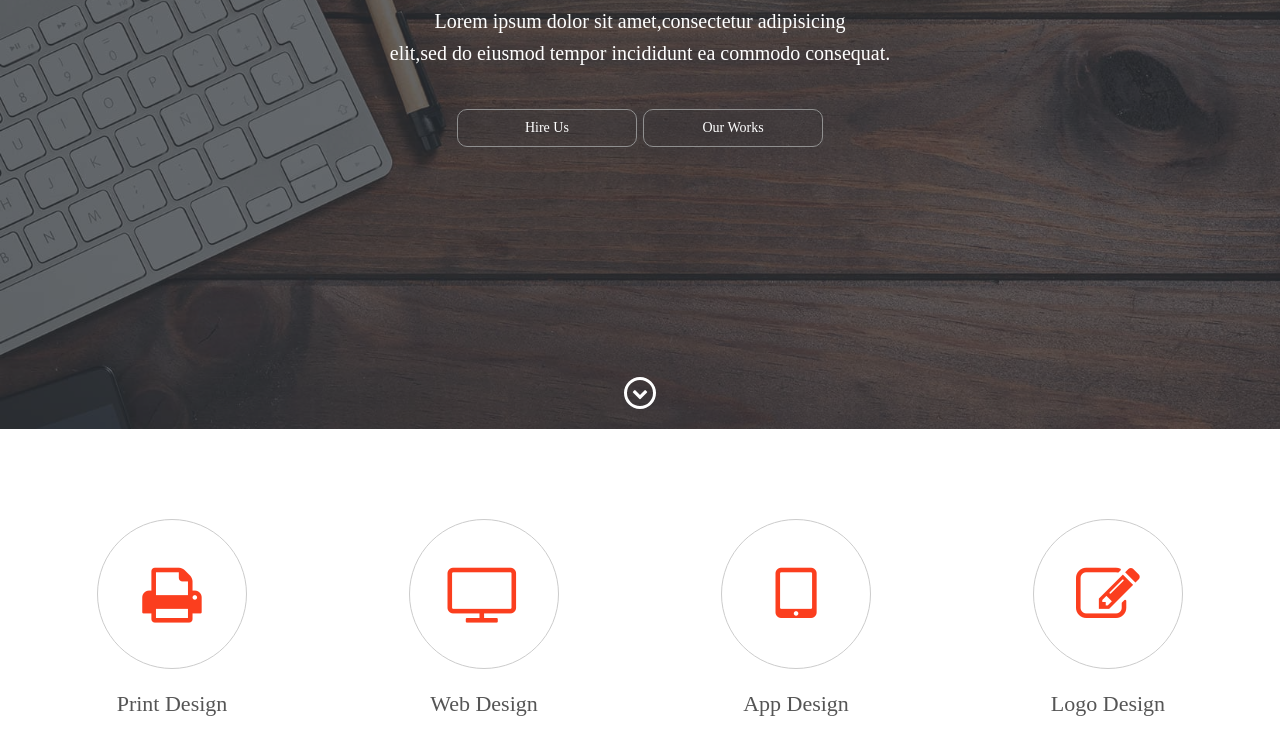
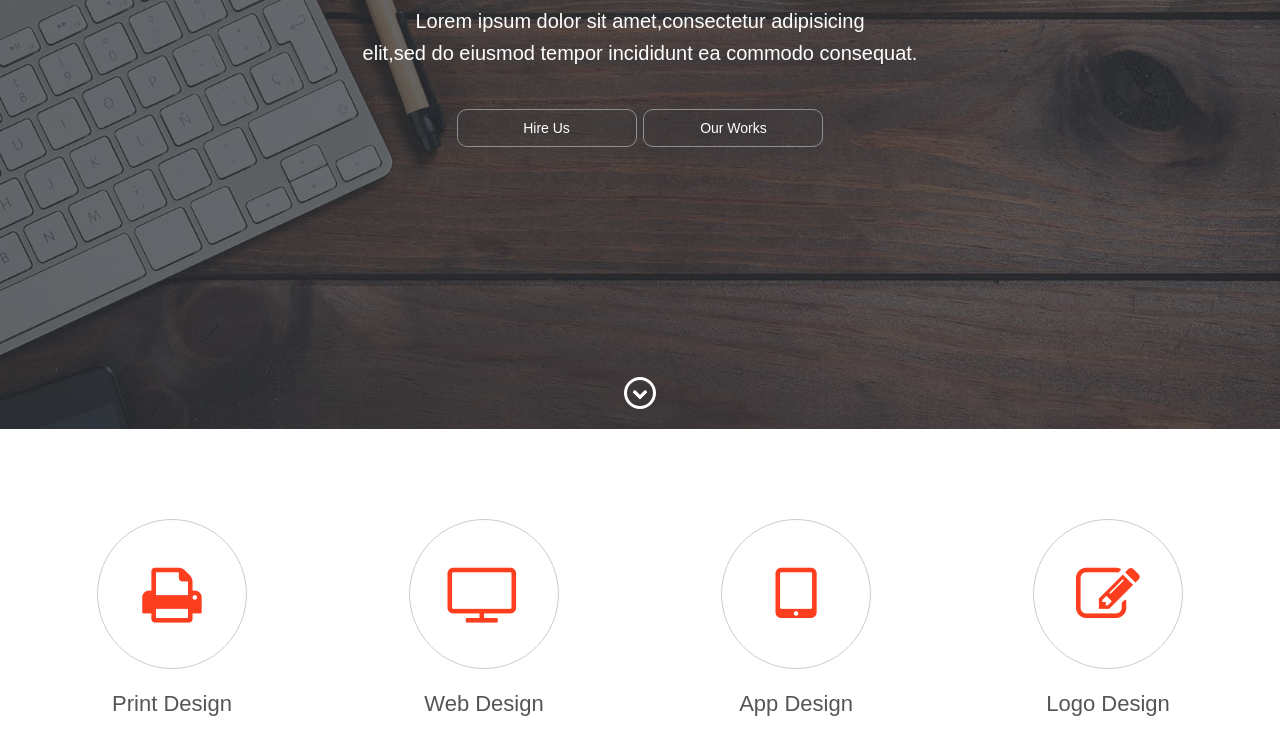
Before and after one commit to foufougiroud/coyote3, a plain HTML site: page index.html in a window 1280 px wide. Shown: the part 371-1106 px from the top of the page. Drawn offline with nearby package versions, Linux system fonts and the light colour scheme; files that its build step writes are made by us from their sources.

Commit message:
Update style.scss

```diff
--- a/css/style.scss
+++ b/css/style.scss
@@ -10,7 +10,7 @@ box-sizing: border-box;
 
  body {
 	color: #444;
-	font-family:ubuntu;
+	font-family:sans-serif,ubuntu;
 	/*--cld: $standcolor ;#FB3E1E;*/
  }
 
```
